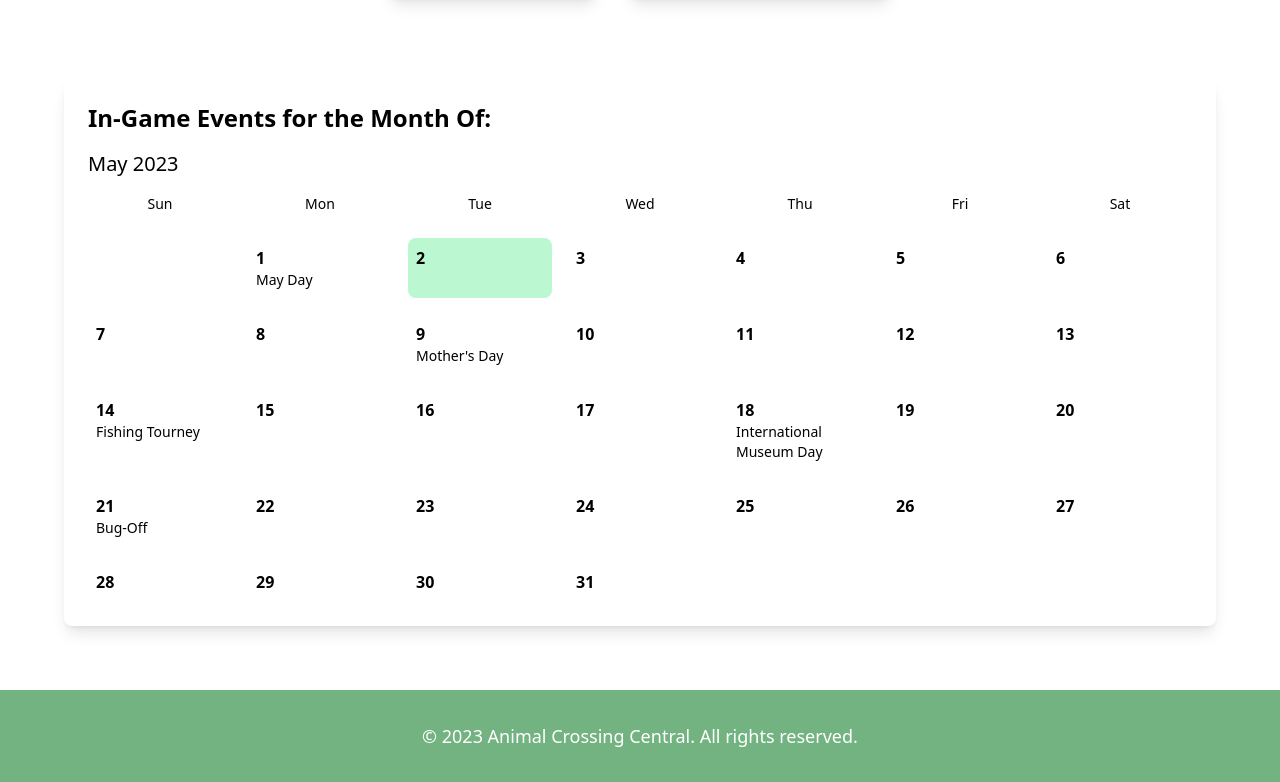
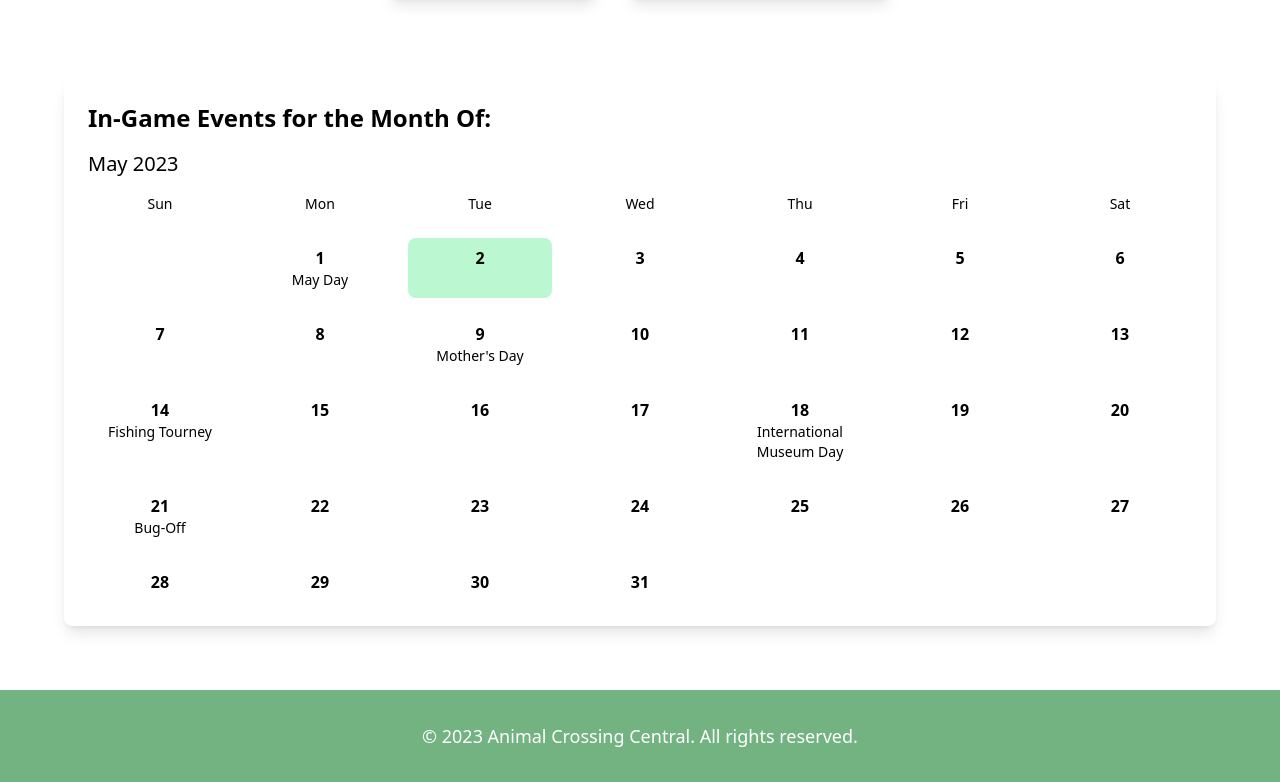
Before and after one commit to arjun-myanger/animalcrossing, a Next.js app: page / in a window 1280 px wide. Shown: the part 790-1572 px from the top of the page. Built offline with nearby package versions, Linux system fonts and the light colour scheme.

Commit message:
fix alignment of dates

```diff
--- a/components/EventCalendar.tsx
+++ b/components/EventCalendar.tsx
@@ -124,7 +124,7 @@ const EventCalendar: React.FC = () => {
             key={index}
             className={`${
               !isSameMonth(day, currentDate) ? "text-gray-400" : "text-black"
-            } ${isToday(day) ? "bg-green-200" : ""} p-2 rounded-lg`}
+            } ${isToday(day) ? "bg-green-200" : ""} p-2 rounded-lg text-center`}
           >
             <div className="font-bold">{format(day, "d")}</div>
             {inGameEvents
```
